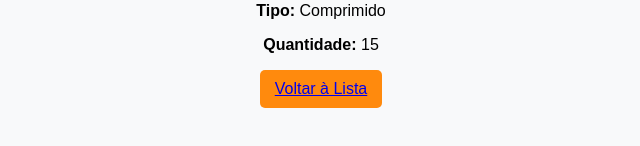
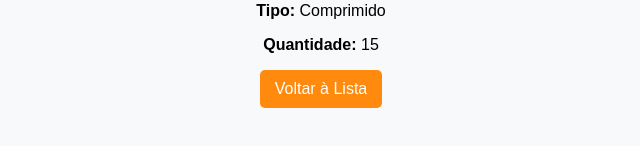
Before and after one commit to lalamacedo/farmacia-estoque, a plain HTML site: page detalhes_item.html in a window 1280 px wide. Shown: the part 134-280 px from the top of the page, without its empty margins (319-959 px from the left). Drawn offline with Linux system fonts and the light colour scheme.

Commit message:
Update detalhes_item.html

```diff
--- a/detalhes_item.html
+++ b/detalhes_item.html
@@ -11,5 +11,5 @@
     <p><strong>Categoria:</strong> Medicamento</p>
     <p><strong>Tipo:</strong> Comprimido</p>
     <p><strong>Quantidade:</strong> 15</p>
-   <button><a href="index.html">Voltar à Lista </a>  </button>
+   <a href="index.html"> <button> Voltar à Lista </button> </a>
 </html>
```
